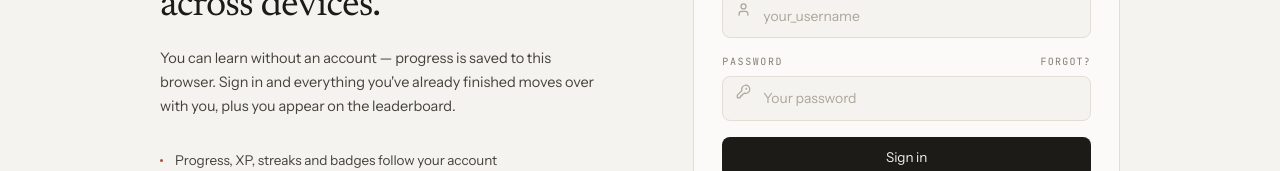
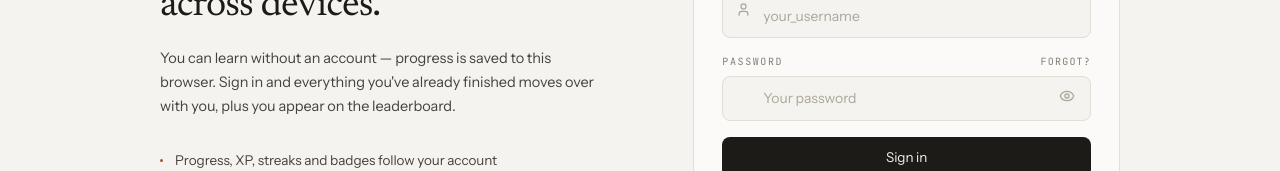
Before and after one commit to sahiblinux/nought, a React (Vite) app: page /login in a window 1280 px wide. Shown: the part 274-445 px from the top of the page. Built offline with nearby package versions, Linux system fonts and the light colour scheme; no server answers.

Commit message:
password eye

```diff
--- /dev/null
+++ b/src/components/PasswordInput.tsx
@@ -0,0 +1,46 @@
+import { useState } from 'react';
+import { Eye, EyeOff } from 'lucide-react';
+
+type PasswordInputProps = {
+  id: string;
+  value: string;
+  onChange: (e: React.ChangeEvent<HTMLInputElement>) => void;
+  className?: string;
+  placeholder?: string;
+  autoComplete?: string;
+};
+
+export default function PasswordInput({
+  id,
+  value,
+  onChange,
+  className = '',
+  placeholder,
+  autoComplete,
+}: PasswordInputProps) {
+  const [show, setShow] = useState(false);
+
+  return (
+    <div className="relative">
+      <input
+        id={id}
+        type={show ? 'text' : 'password'}
+        value={value}
+        onChange={onChange}
+        placeholder={placeholder}
+        autoComplete={autoComplete}
+        className={`${className} pr-10`}
+      />
+      <button
+        type="button"
+        onClick={() => setShow((s) => !s)}
+        aria-label={show ? 'Hide password' : 'Show password'}
+        aria-pressed={show}
+        tabIndex={-1}
+        className="absolute right-3 top-1/2 -translate-y-1/2 rounded p-1 text-faint transition-colors hover:text-ink focus:outline-none focus-visible:text-ink"
+      >
+        {show ? <EyeOff size={16} /> : <Eye size={16} />}
+      </button>
+    </div>
+  );
+}
--- a/src/pages/Login.tsx
+++ b/src/pages/Login.tsx
@@ -1,6 +1,7 @@
 import { useState } from 'react';
 import { Link, useNavigate } from 'react-router-dom';
 import { ArrowLeft, Loader2, User, KeyRound } from 'lucide-react';
+import PasswordInput from '../components/PasswordInput';
 import supabase from '../lib/supabase';
 import { postJson } from '../lib/api';
 import { useAuth } from '../contexts/AuthContext';
@@ -137,9 +138,8 @@ export default function Login() {
             </div>
             <div className="relative">
               <KeyRound size={15} className="absolute left-3.5 top-[14px] text-faint" />
-              <input
+              <PasswordInput
                 id="password"
-                type="password"
                 value={password}
                 onChange={(e) => setPassword(e.target.value)}
                 placeholder="Your password"
--- a/src/pages/Settings.tsx
+++ b/src/pages/Settings.tsx
@@ -13,6 +13,7 @@ import {
   AlertTriangle,
   Check,
 } from 'lucide-react';
+import PasswordInput from '../components/PasswordInput';
 import { api, postJson } from '../lib/api';
 import supabase from '../lib/supabase';
 import { useAuth } from '../contexts/AuthContext';
@@ -167,9 +168,8 @@ export default function Settings() {
           <form onSubmit={handleChangePassword} className="mt-5 space-y-3" noValidate>
             <div>
               <label htmlFor="current-pw" className={labelCls}>Current password</label>
-              <input
+              <PasswordInput
                 id="current-pw"
-                type="password"
                 value={currentPw}
                 onChange={(e) => setCurrentPw(e.target.value)}
                 className={inputCls}
@@ -177,9 +177,8 @@ export default function Settings() {
             </div>
             <div>
               <label htmlFor="new-pw" className={labelCls}>New password</label>
-              <input
+              <PasswordInput
                 id="new-pw"
-                type="password"
                 value={newPw}
                 onChange={(e) => setNewPw(e.target.value)}
                 placeholder="At least 6 characters"
@@ -188,9 +187,8 @@ export default function Settings() {
             </div>
             <div>
               <label htmlFor="confirm-pw" className={labelCls}>Confirm new password</label>
-              <input
+              <PasswordInput
                 id="confirm-pw"
-                type="password"
                 value={confirmPw}
                 onChange={(e) => setConfirmPw(e.target.value)}
                 className={inputCls}
@@ -256,9 +254,8 @@ export default function Settings() {
             <div className="mt-4 space-y-3">
             <div>
               <label htmlFor="delete-pw" className={labelCls}>Your password</label>
-                <input
+              <PasswordInput
                 id="delete-pw"
-                  type="password"
                 value={deletePw}
                 onChange={(e) => setDeletePw(e.target.value)}
                 placeholder="Confirm with your password"
--- a/src/pages/Signup.tsx
+++ b/src/pages/Signup.tsx
@@ -1,6 +1,7 @@
 import { useState } from 'react';
 import { Link, useNavigate } from 'react-router-dom';
 import { ArrowLeft, Loader2, Mail, User, KeyRound } from 'lucide-react';
+import PasswordInput from '../components/PasswordInput';
 import { postJson } from '../lib/api';
 import supabase from '../lib/supabase';
 
@@ -110,12 +111,10 @@ export default function Signup() {
           </div>
         </div>
         <div>
-          <label htmlFor="password" className={labelCls}>Password</label>
-          <div className="relative">
+          <label htmlFor="password" className={labelCls}>Password</label>            <div className="relative">
               <KeyRound size={15} className="absolute left-3.5 top-[14px] text-faint" />
-            <input
+              <PasswordInput
                 id="password"
-              type="password"
                 value={password}
                 onChange={(e) => setPassword(e.target.value)}
                 placeholder="At least 6 characters"
```
Lines whose indentation alone changed are shown as unchanged.
